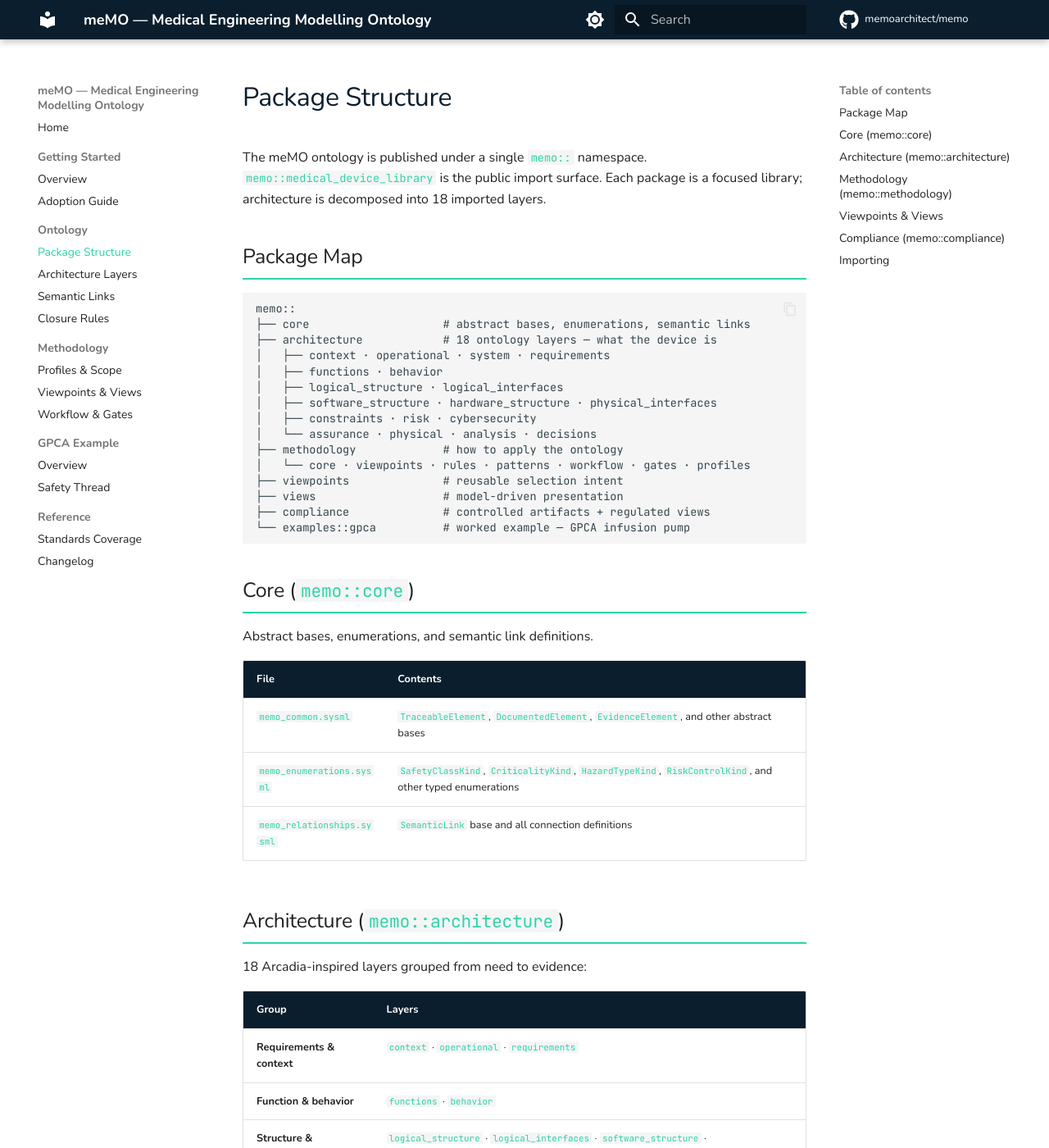
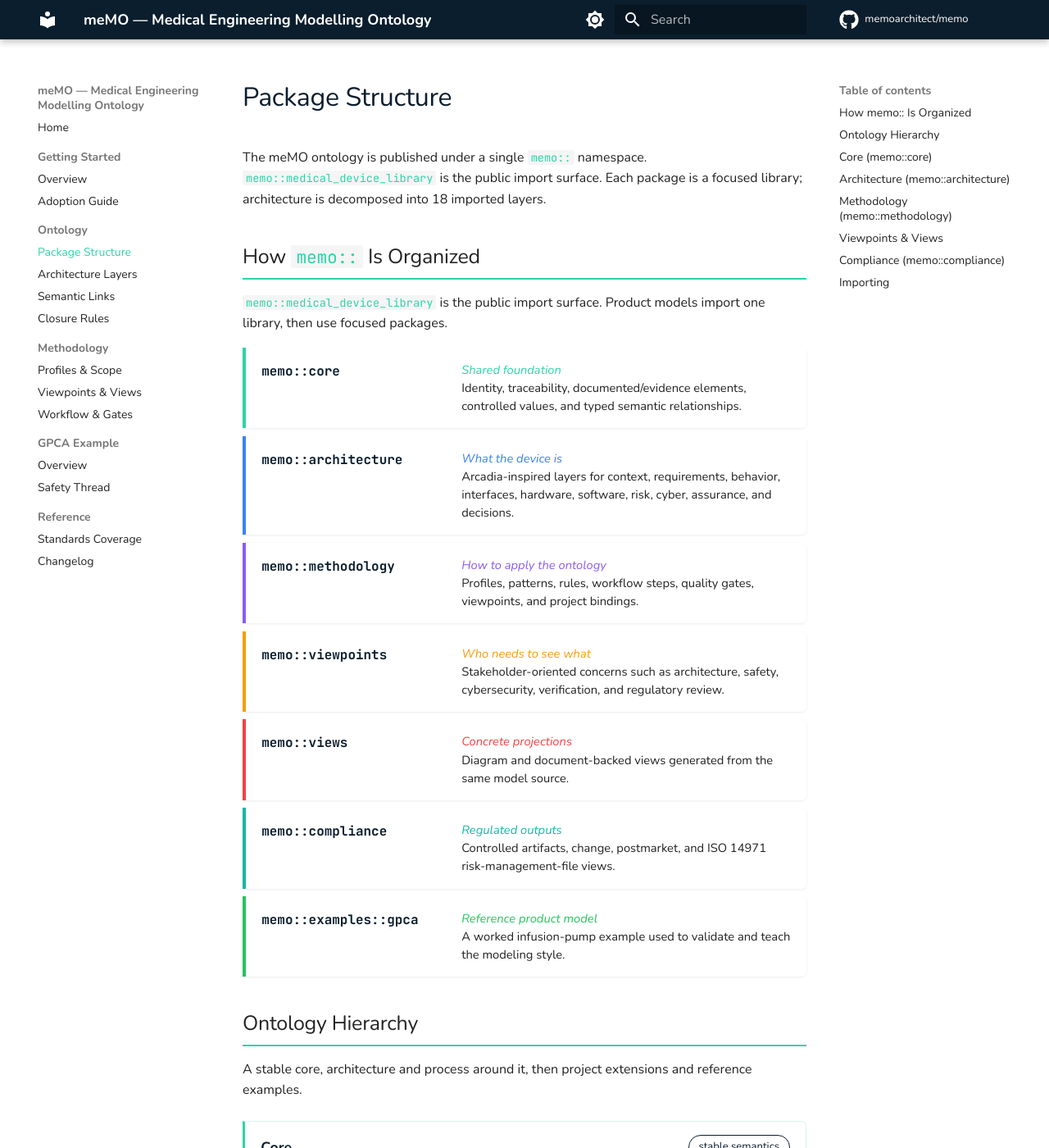
Before and after one commit to memoarchitect/memo, an MkDocs documentation site: the page built from docs/ontology/packages.md, in a window 1280 px wide and 1400 px high. Shown: the whole window at 82% size. Built offline with MkDocs 1.6.1 and Material for MkDocs 9.7.7, drawn with Linux system fonts in a browser that asks for light colours; comment, search, counter and statistics services are not loaded; some of the changed text lies outside the part shown.

Commit message:
Add styled package shape and ontology hierarchy to docs

````diff
--- a/docs/ontology/packages.md
+++ b/docs/ontology/packages.md
@@ -2,25 +2,120 @@
 
 The meMO ontology is published under a single `memo::` namespace. `memo::medical_device_library` is the public import surface. Each package is a focused library; architecture is decomposed into 18 imported layers.
 
-## Package Map
+## How `memo::` Is Organized
 
-```
-memo::
-├── core                    # abstract bases, enumerations, semantic links
-├── architecture            # 18 ontology layers — what the device is
-│   ├── context · operational · system · requirements
-│   ├── functions · behavior
-│   ├── logical_structure · logical_interfaces
-│   ├── software_structure · hardware_structure · physical_interfaces
-│   ├── constraints · risk · cybersecurity
-│   └── assurance · physical · analysis · decisions
-├── methodology             # how to apply the ontology
-│   └── core · viewpoints · rules · patterns · workflow · gates · profiles
-├── viewpoints              # reusable selection intent
-├── views                   # model-driven presentation
-├── compliance              # controlled artifacts + regulated views
-└── examples::gpca          # worked example — GPCA infusion pump
-```
+`memo::medical_device_library` is the public import surface. Product models import one library, then use focused packages.
+
+<div class="memo-packages" markdown>
+
+<div class="memo-pkg" style="border-left: 4px solid #2dd4a8;">
+<div class="memo-pkg-name"><code>memo::core</code></div>
+<div class="memo-pkg-desc">
+<em style="color: #2dd4a8;">Shared foundation</em><br>
+Identity, traceability, documented/evidence elements, controlled values, and typed semantic relationships.
+</div>
+</div>
+
+<div class="memo-pkg" style="border-left: 4px solid #3b82f6;">
+<div class="memo-pkg-name"><code>memo::architecture</code></div>
+<div class="memo-pkg-desc">
+<em style="color: #3b82f6;">What the device is</em><br>
+Arcadia-inspired layers for context, requirements, behavior, interfaces, hardware, software, risk, cyber, assurance, and decisions.
+</div>
+</div>
+
+<div class="memo-pkg" style="border-left: 4px solid #8b5cf6;">
+<div class="memo-pkg-name"><code>memo::methodology</code></div>
+<div class="memo-pkg-desc">
+<em style="color: #8b5cf6;">How to apply the ontology</em><br>
+Profiles, patterns, rules, workflow steps, quality gates, viewpoints, and project bindings.
+</div>
+</div>
+
+<div class="memo-pkg" style="border-left: 4px solid #f59e0b;">
+<div class="memo-pkg-name"><code>memo::viewpoints</code></div>
+<div class="memo-pkg-desc">
+<em style="color: #f59e0b;">Who needs to see what</em><br>
+Stakeholder-oriented concerns such as architecture, safety, cybersecurity, verification, and regulatory review.
+</div>
+</div>
+
+<div class="memo-pkg" style="border-left: 4px solid #ef4444;">
+<div class="memo-pkg-name"><code>memo::views</code></div>
+<div class="memo-pkg-desc">
+<em style="color: #ef4444;">Concrete projections</em><br>
+Diagram and document-backed views generated from the same model source.
+</div>
+</div>
+
+<div class="memo-pkg" style="border-left: 4px solid #14b8a6;">
+<div class="memo-pkg-name"><code>memo::compliance</code></div>
+<div class="memo-pkg-desc">
+<em style="color: #14b8a6;">Regulated outputs</em><br>
+Controlled artifacts, change, postmarket, and ISO 14971 risk-management-file views.
+</div>
+</div>
+
+<div class="memo-pkg" style="border-left: 4px solid #22c55e;">
+<div class="memo-pkg-name"><code>memo::examples::gpca</code></div>
+<div class="memo-pkg-desc">
+<em style="color: #22c55e;">Reference product model</em><br>
+A worked infusion-pump example used to validate and teach the modeling style.
+</div>
+</div>
+
+</div>
+
+## Ontology Hierarchy
+
+A stable core, architecture and process around it, then project extensions and reference examples.
+
+<div class="memo-hierarchy" markdown>
+
+<div class="memo-layer">
+<div class="memo-layer-header">
+<strong>Core</strong>
+<span class="memo-badge">stable semantics</span>
+</div>
+<div class="memo-layer-desc">Traceable elements, documented elements, evidence elements, enums, and typed semantic links.</div>
+</div>
+
+<div class="memo-layer">
+<div class="memo-layer-header">
+<strong>Architecture</strong>
+<span class="memo-badge">model the system</span>
+</div>
+<div class="memo-layer-desc">Arcadia-inspired layers for context, behavior, interfaces, hardware, software, risk, cyber, requirements, and assurance.</div>
+</div>
+
+<div class="memo-layer">
+<div class="memo-layer-header">
+<strong>Methodology</strong>
+<span class="memo-badge">apply the method</span>
+</div>
+<div class="memo-layer-desc">Viewpoints, rules, workflow stages, quality gates, document views, and project bindings.</div>
+</div>
+
+<div class="memo-layer">
+<div class="memo-layer-header">
+<strong>Extensions</strong>
+<span class="memo-badge">add domain depth</span>
+</div>
+<div class="memo-layer-desc">Device-specific modes, interfaces, cybersecurity, usability, AI/ML, and organization-specific profiles.</div>
+</div>
+
+<div class="memo-layer">
+<div class="memo-layer-header">
+<strong>Examples</strong>
+<span class="memo-badge">learn by reference</span>
+</div>
+<div class="memo-layer-desc">GPCA-style worked trace threads that show definitions becoming concrete project instances.</div>
+</div>
+
+</div>
+
+!!! warning "Extension rule"
+    Extend by packages and profiles; do not keep expanding the core vocabulary.
 
 ## Core (`memo::core`)
 
--- a/docs/stylesheets/extra.css
+++ b/docs/stylesheets/extra.css
@@ -74,3 +74,93 @@
 .md-typeset pre > code {
   color: inherit;
 }
+
+/* Package shape cards */
+.memo-pkg {
+  display: flex;
+  align-items: flex-start;
+  gap: 1.5em;
+  padding: 1em 1.2em;
+  margin: 0.6em 0;
+  background: var(--md-default-bg-color);
+  border-radius: 0 6px 6px 0;
+  box-shadow: 0 1px 3px rgba(0, 0, 0, 0.08);
+}
+
+.memo-pkg-name {
+  min-width: 220px;
+  font-size: 1.05em;
+  font-weight: 700;
+}
+
+.memo-pkg-name code {
+  font-size: 0.95em;
+  color: #0b1e2d !important;
+  background: none !important;
+  padding: 0 !important;
+}
+
+[data-md-color-scheme="slate"] .memo-pkg-name code {
+  color: #e2e8f0 !important;
+}
+
+.memo-pkg-desc {
+  font-size: 0.92em;
+  line-height: 1.5;
+}
+
+/* Hierarchy layers */
+.memo-hierarchy {
+  margin: 1.5em 0;
+}
+
+.memo-layer {
+  padding: 1em 1.2em;
+  margin: 0.5em 0;
+  border: 1px solid rgba(45, 212, 168, 0.2);
+  border-left: 3px solid #2dd4a8;
+  border-radius: 0 6px 6px 0;
+  background: var(--md-default-bg-color);
+}
+
+.memo-layer-header {
+  display: flex;
+  justify-content: space-between;
+  align-items: center;
+  margin-bottom: 0.4em;
+}
+
+.memo-layer-header strong {
+  font-size: 1.1em;
+  color: #0b1e2d;
+}
+
+[data-md-color-scheme="slate"] .memo-layer-header strong {
+  color: #e2e8f0;
+}
+
+.memo-badge {
+  display: inline-block;
+  padding: 0.25em 0.9em;
+  border: 1px solid #0b1e2d;
+  border-radius: 20px;
+  font-size: 0.82em;
+  font-weight: 500;
+  color: #0b1e2d;
+  background: transparent;
+}
+
+[data-md-color-scheme="slate"] .memo-badge {
+  border-color: #94a3b8;
+  color: #94a3b8;
+}
+
+.memo-layer-desc {
+  font-size: 0.92em;
+  color: #64748b;
+  line-height: 1.5;
+}
+
+[data-md-color-scheme="slate"] .memo-layer-desc {
+  color: #94a3b8;
+}
````
